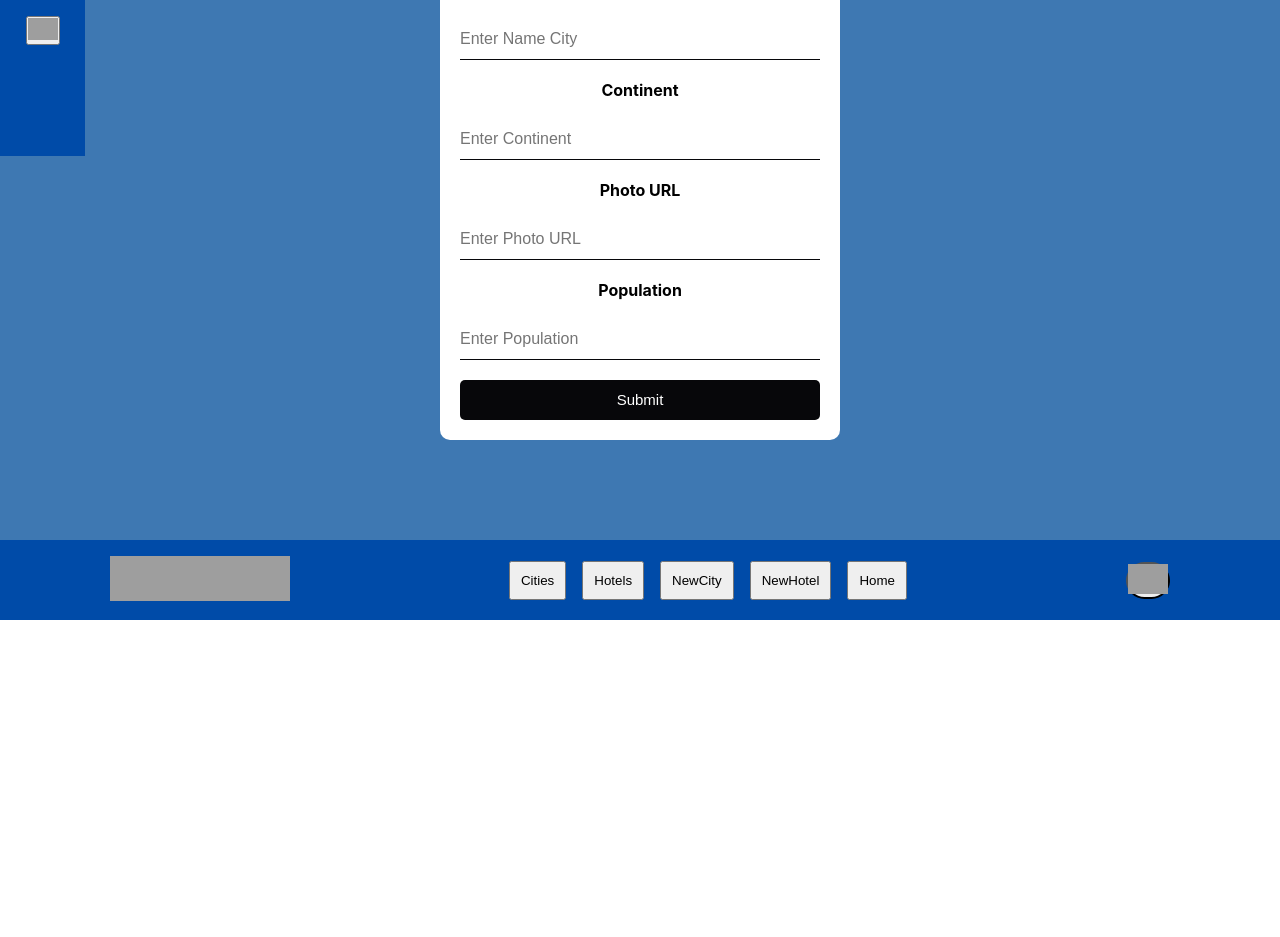
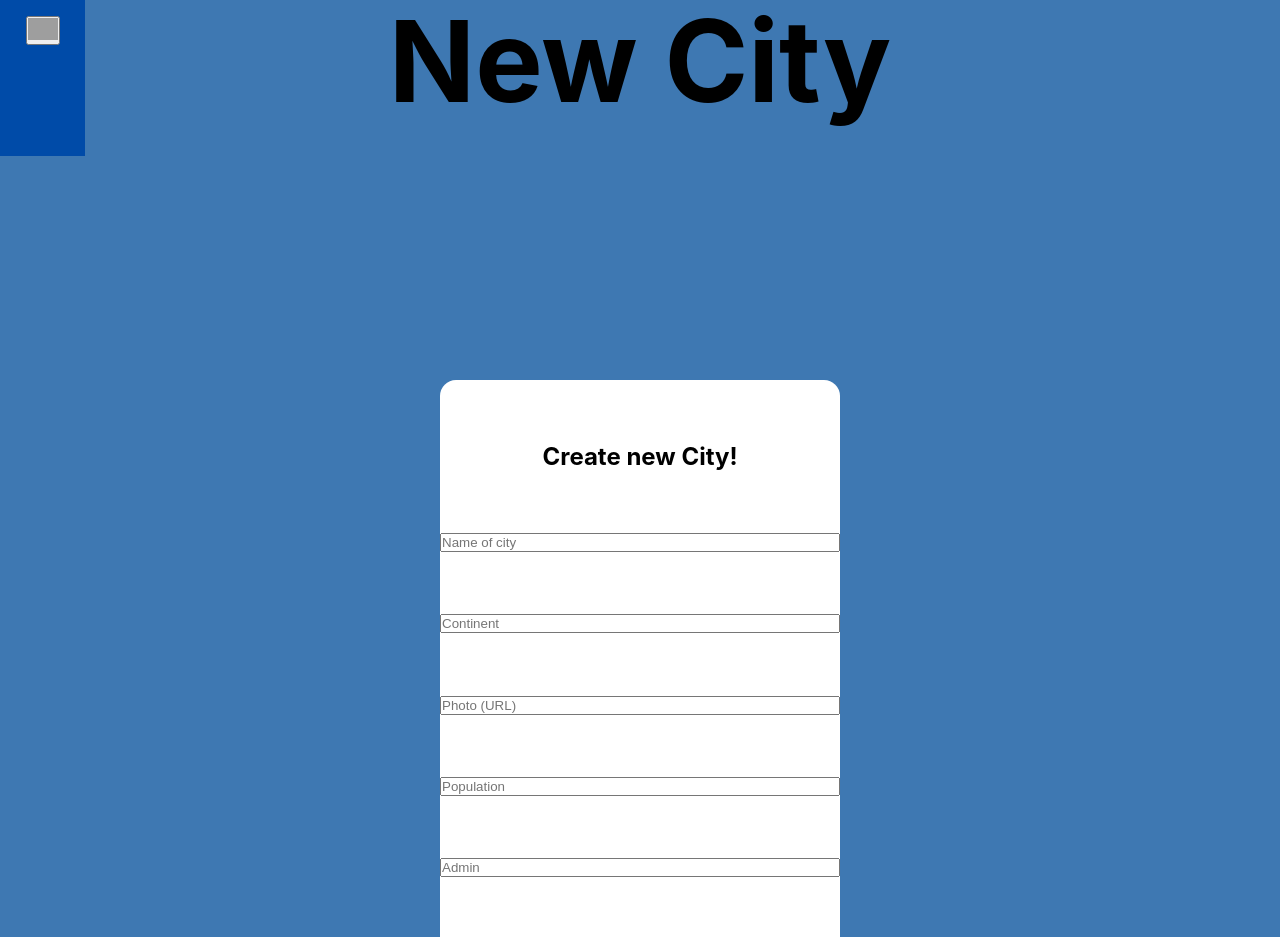
Before and after one commit to facundoperez66/my-tinerary-pancake-team, a React (Create React App) app: page /NewCity in a window 1280 px wide. Shown: the part 180-1117 px from the top of the page. Before the commit the page ends 800 px from the top, so only its background shows below. Built offline with nearby package versions, Linux system fonts and the light colour scheme; grey boxes are pictures that could not be loaded.

Commit message:
mt-01-18 fixed

```diff
--- a/package.json
+++ b/package.json
@@ -7,6 +7,7 @@
     "@testing-library/react": "^13.4.0",
     "@testing-library/user-event": "^13.5.0",
     "axios": "^1.1.3",
+    "cors": "^2.8.5",
     "react": "^18.2.0",
     "react-dom": "^18.2.0",
     "react-router-dom": "^6.4.3",
--- a/src/App.js
+++ b/src/App.js
@@ -8,7 +8,7 @@ import NotFound from './pages/NotFound/NotFound';
 import SignIn from './pages/SignIn/SignIn';
 import SignUp from './pages/SignUp/SignUp';
 import ScrollToTop from './components/ScrollToTop/ScrollToTop';
-import Newcity from './pages/NewCity/Newcity';
+import {NewCity } from './pages/NewCity/Newcity';
 import NewHotel from './pages/NewHotel/NewHotel';
 import  DetailsCity  from './pages/DetailCity/DetailCity';
 import { DetailHotel } from './pages/DetailHotel/DetailHotel'
@@ -30,7 +30,7 @@ function App() {
 <Route path='/*' element={<NotFound />} />
 <Route path='/SignIn' element={<SignIn/>}/>
 <Route path='/SignUp' element={<SignUp/>}/>
-<Route path='/NewCity' element={<Newcity/>}/>
+<Route path='/NewCity' element={<NewCity/>}/>
 <Route path='/NewHotel' element={<NewHotel/>}/>
 <Route path="/detailsC/:id" element={<DetailsCity />} />
 <Route path="/Hotels/:id" element={<DetailHotel />} />
--- a/src/api/url.js
+++ b/src/api/url.js
@@ -1 +1,6 @@
-const BASE_URL = 'http://localhost:8080'
+export let BASE_URL = 'http://localhost:8080'
+console.log(process.env.NODE_ENV);
+
+if (process.env.NODE_ENV === 'production') {
+    BASE_URL = process.env.REACT_APP_URL
+}
--- a/src/pages/Cities/Cities.jsx
+++ b/src/pages/Cities/Cities.jsx
@@ -7,14 +7,11 @@ export default function Cities() {
 
     let [ciudades, setCiudades] = useState([])
     let [ciudadesFiltradas, setCiudadesFiltradas] = useState([])
-    const America = useRef()
-    const Europa = useRef()
-    const Asia = useRef()
-    const Sudafrica = useRef()
-    const Australia = useRef()
+
+    let [checks, setChecks] = useState([])
     const searchId = useRef()
 
-    const continentes = [America, Europa, Asia, Sudafrica, Australia]
+
 
     useEffect(() => {
         fetch('../dataCities.json')
@@ -28,9 +25,9 @@ export default function Cities() {
 
     let checkCiudades = [...new Set(ciudades.map((ciudad) => ciudad.continent))]
 
-    function filterCheckCards() {
+    function filterCheckCards(evento) {
 
-        let checkFiltered = filterCheck()
+        let checkFiltered = filterCheck(evento)
         localStorage.setItem('checkboxFiltrados', JSON.stringify(checkFiltered))
         let searchFiltered = filterSearch(checkFiltered)
         localStorage.setItem('searchFiltrados', JSON.stringify(searchFiltered))
@@ -39,14 +36,23 @@ export default function Cities() {
         localStorage.setItem('ciudadesFiltradas', JSON.stringify(searchFiltered))
     }
 
-    function filterCheck() {
-        let checks = []
-        continentes.filter((continente) => continente.current?.checked).map((continente) => checks.push(continente.current.value))
-        let ciudadesFiltradas = ciudades.filter((ciudad) => checks.includes(ciudad.continent))
+    function filterCheck(event) {
+        let checkFiltered = checks
+        if(event.target.checked) {
+            checkFiltered =  [...checks, event.target.name]
+        } else {
+            checkFiltered = checks.filter((check) => check !== event.target.name)
+            console.log(checks)
+        }
 
-        if (checks.length === 0) {
+        let ciudadesFiltradas = ciudades.filter((ciudad) => checkFiltered.includes(ciudad.continent))
+
+        setChecks(checkFiltered)
+
+        if (checkFiltered.length === 0) {
             return ciudades
         }
+
         return ciudadesFiltradas
     }
 
@@ -71,7 +77,7 @@ export default function Cities() {
                 </label>
 
                 {checkCiudades.map((continente, index) => {
-                    return <Checkbox continent={continente} valor={continente} refId={continentes[index]} fx={filterCheckCards} key={index} />
+                     return <Checkbox continent={continente} valor={continente} fx={filterCheckCards} key={index} />
                 })}
             </form>
 </div>
--- /dev/null
+++ b/src/pages/NewCity/Newcity.css
@@ -0,0 +1,43 @@
+
+
+.form-newCity{
+    background-color: #3E78B2;
+     min-height: 100vh;
+    width: 100%;
+    display: flex;
+    justify-content: center;
+    align-items: center;
+}
+
+.form-body{
+    background-color: white;
+    width: 25rem;
+    height: 40rem;
+    border-radius: 1rem;
+    display: flex;
+    flex-direction: column;
+    justify-content: space-evenly;
+
+}
+
+.form-body h2{
+    text-align: center;
+}
+
+.submit12{
+
+    display: flex;
+    justify-content: center;
+    align-items: center;
+}
+
+.ParteSuperiorNew{
+
+width: 100%;
+height: 30rem;
+display: flex;
+justify-content: center;
+align-items: center;
+font-size: 2cm;
+background-color: #3E78B2;
+}
--- a/src/pages/NewCity/Newcity.jsx
+++ b/src/pages/NewCity/Newcity.jsx
@@ -1,8 +1,78 @@
-import React from 'react'
-import {CompNewCity} from '../../components/CompNewCity/CompNewCity'
+import './Newcity.css'
+import React, { useState } from 'react';
+import axios from 'axios';
+import {BASE_URL} from '../../api/url'
+function NewCity() {
+    const [name, setName] = useState('');
+    const [continent,  setContinent] = useState('')
+    const [photo, setPhoto] = useState('');
+    const [population, setPopulation] = useState('');
+    const [userId, setUserId] = useState('');
+    const submit = () => {
+        if (name === "" || continent === "" || photo === "" || population === "" || userId === "") {
+            alert("Please fill in all fields");
+        } else {
+            let newCity = { name,continent,photo,population,userId}
+            axios.post(`${BASE_URL}/api/cities`,newCity)
+            .then(res => {
+                console.log(res);
+            })
+            localStorage.setItem("newCity", JSON.stringify(newCity));
+        }
+    };
+    return (
+        <>
+        <div className='CONTENEDORPADRE2'>
+          <div className='ParteSuperiorNew'>
+                    <h2> New City</h2>
+                  </div>
+            <form className="form-newCity">
+                <div className="form-body">
 
-export default function Newcity() {
-  return (
-    <CompNewCity/>
-  )
-}
+
+                    <h2 className='title2'>Create new City!</h2>
+                    <input
+                        type="text"
+                        placeholder="Name of city"
+                        className='form__input'
+                        onChange={(e) => setName(e.target.value)}
+                        required
+                    />
+                    <input
+                        type="text"
+                        placeholder="Continent"
+                        className='form__input'
+                        onChange={(e) => setContinent(e.target.value)}
+                        required
+                    />
+                    <input
+                        type="text"
+                        placeholder="Photo (URL)"
+                        className='form__input'
+                        onChange={(e) => setPhoto(e.target.value)}
+                        required
+                    />
+                    <input
+                        type="text"
+                        placeholder="Population"
+                        className='form__input'
+                        onChange={(e) => setPopulation(Number(e.target.value))}
+                        required
+                    />
+                    <input
+                        type="text"
+                        placeholder="Admin"
+                        className='form__input'
+                        onChange={(e) => setUserId(e.target.value)}
+                        required
+                    />
+                    <div className="submit12">
+                        <button className='submit2' onClick={submit}>Create</button>
+                    </div>
+                </div>
+            </form>
+            </div>
+        </>
+    );
+};
+export { NewCity }
```
Also changed, not shown: src/components/BotonFinal/BotonFinal.jsx (added, +10 -0 lines), src/components/FinalForm/FinalForm.jsx (added, +9 -0 lines), 1 other file (tests, documents, lock files or other folders).
